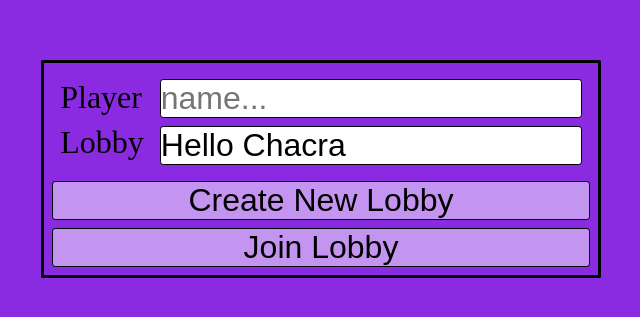
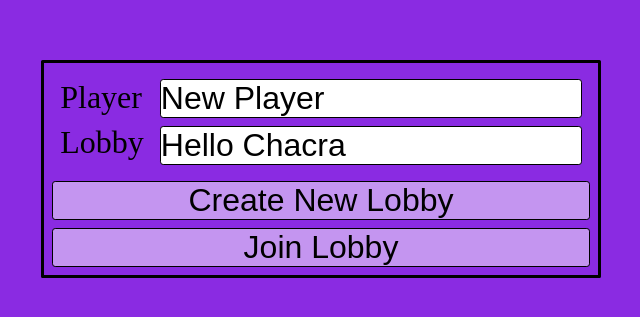
Before and after one commit to zetslief/chacra, a website: page ui/dist/login.html in a window 1280 px wide. Shown: the part 231-548 px from the top of the page, without its empty margins (319-959 px from the left). Drawn offline with Linux system fonts and the light colour scheme.

Commit message:
Default player name.

```diff
--- a/ui/dist/login.html
+++ b/ui/dist/login.html
@@ -13,8 +13,14 @@
                     <label for="lobbyName">Lobby</label>
                 </div>
                 <div class="column gap">
-                    <input id="playerName" name="playerName" type="text" placeholder="name..." minlength="3"/>
-                    <input id="lobbyName" name="lobbyName" type="text" placeholder="lobby..." minlength="3" value="Hello Chacra"/>
+                    <input
+                        id="playerName"
+                        name="playerName"
+                        type="text"
+                        placeholder="name..."
+                        minlength="3"
+                        value="New Player">
+                    <input id="lobbyName" name="lobbyName" type="text" placeholder="lobby..." minlength="3" value="Hello Chacra">
                 </div>
             </div>
             <button onclick="createLobby()">Create New Lobby</button>
```
